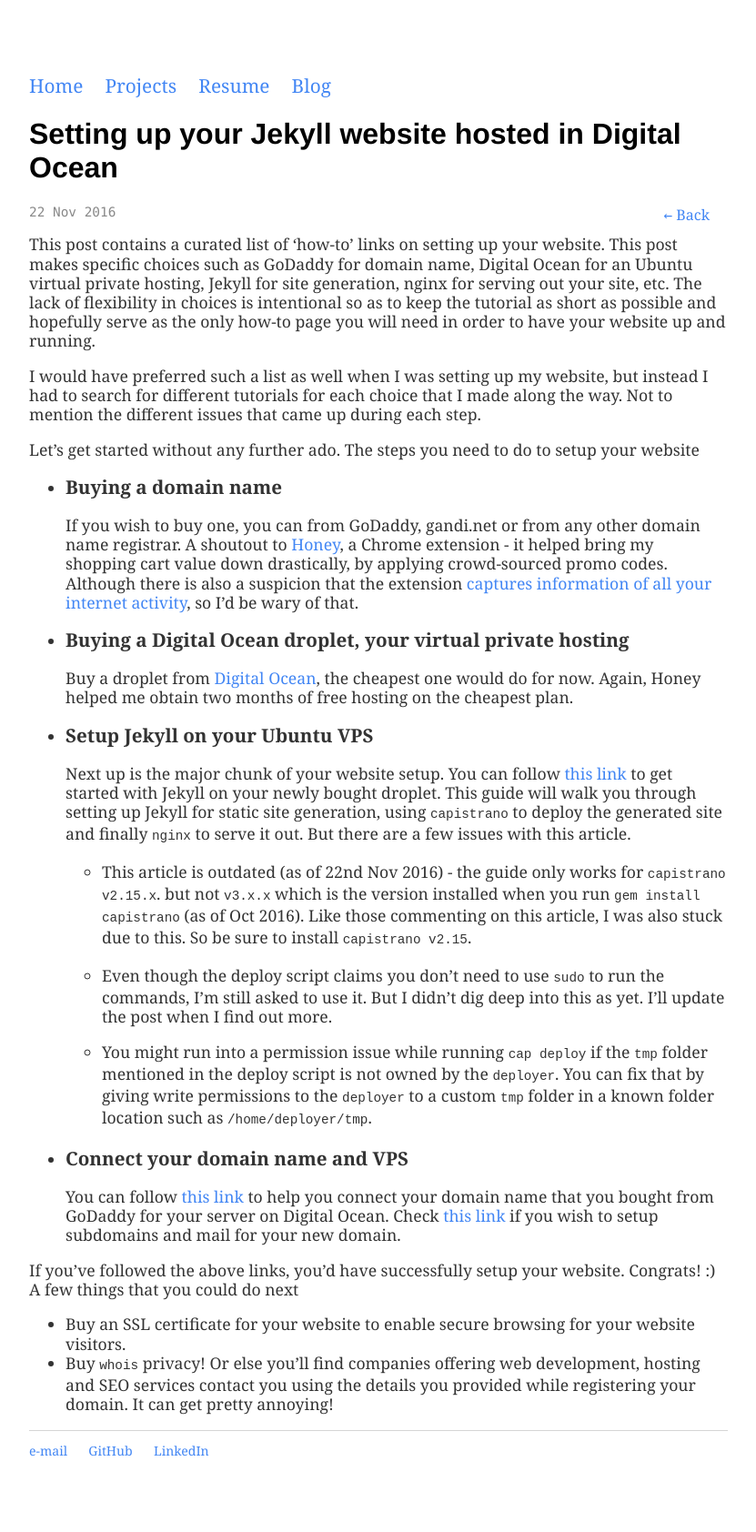
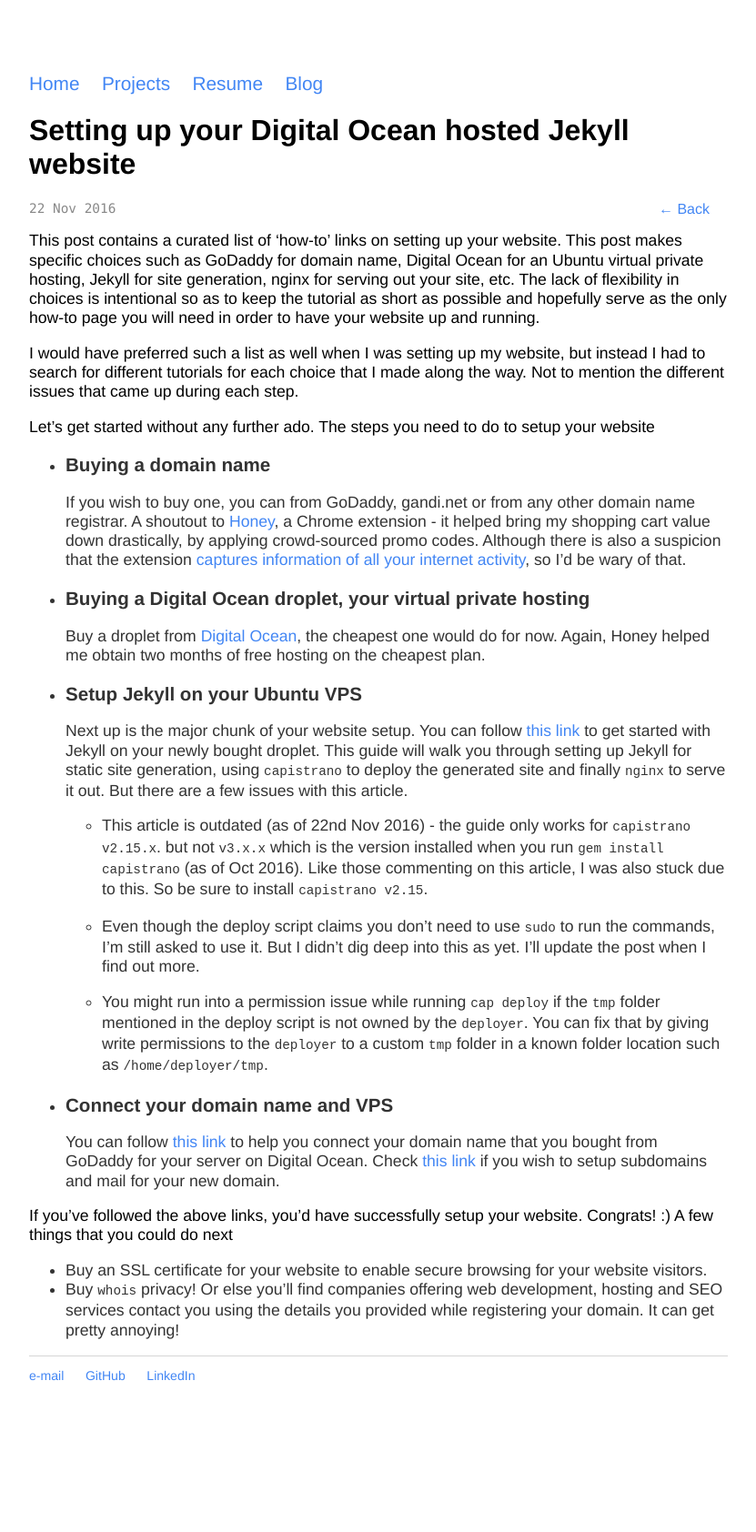
Before and after one commit to RaghavRamesh/RaghavRamesh.github.io, a Jekyll site: the page built from _posts/2016-11-22-setting-up-your-digital-ocean-hosted-jekyll-website.md, in a window 1280 px wide. Shown: the whole page at 91% size, without its empty margins (224-1055 px from the left). Built offline with Jekyll 4.4.1, drawn with Linux system fonts in a browser that asks for light colours; comment, search, counter and statistics services are not loaded; after the commit the page ends 1600 px from its top, so only the background shows below that.

Commit message:
Updated styles. Renamed setup website post.

```diff
--- a/_posts/2016-11-22-setting-up-your-jekyll-website-hosted-in-digital-ocean.md
+++ b/_posts/2016-11-22-setting-up-your-digital-ocean-hosted-jekyll-website.md
@@ -1,6 +1,6 @@
 ---
 layout: post
-title: "Setting up your Jekyll website hosted in Digital Ocean"
+title: "Setting up your Digital Ocean hosted Jekyll website"
 date: 2016-11-22
 ---
 
--- a/css/main.css
+++ b/css/main.css
@@ -1,7 +1,7 @@
 body {
     margin: 80px auto;
     width: 60%;
-    font-family: 'Georgia', 'Monaco', 'Helvetica', 'Arial', 'Sans-Serif';
+    font-family: 'Helvetica', 'Arial', 'Sans-Serif';
 }
 nav ul, footer ul {
     padding: 0px;
@@ -29,11 +29,11 @@
     font-family: 'Helvetica', 'Arial', 'Sans-Serif';
 }
 
-p, ol li, ul li {
+ol li, ul li {
     color: #333;
 }
 
-.post {
+.post, .blurb {
     font-size: 1.1em;
     line-height: 1.2em;
 }
@@ -45,12 +45,14 @@
 
 ul.posts {
     margin: 20px auto 40px;
-    font-size: 1.2em;
+    font-size: 1.1em;
+    line-height: 1.2em;
 }
 
 ul.posts li {
     list-style: none;
     font-size: 1.1em;
+    line-height: 1.2em;
 }
 
 .date {
```
